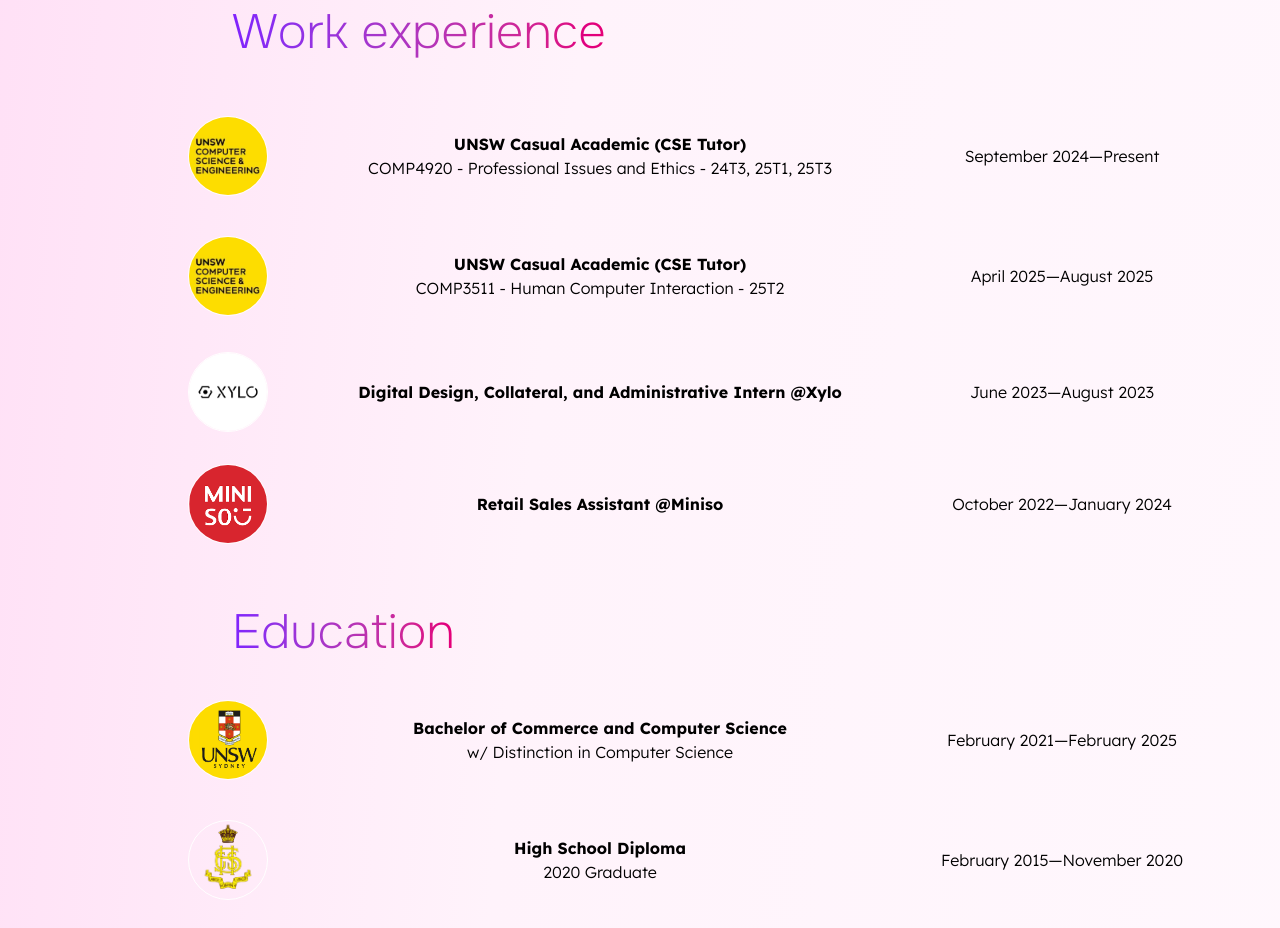
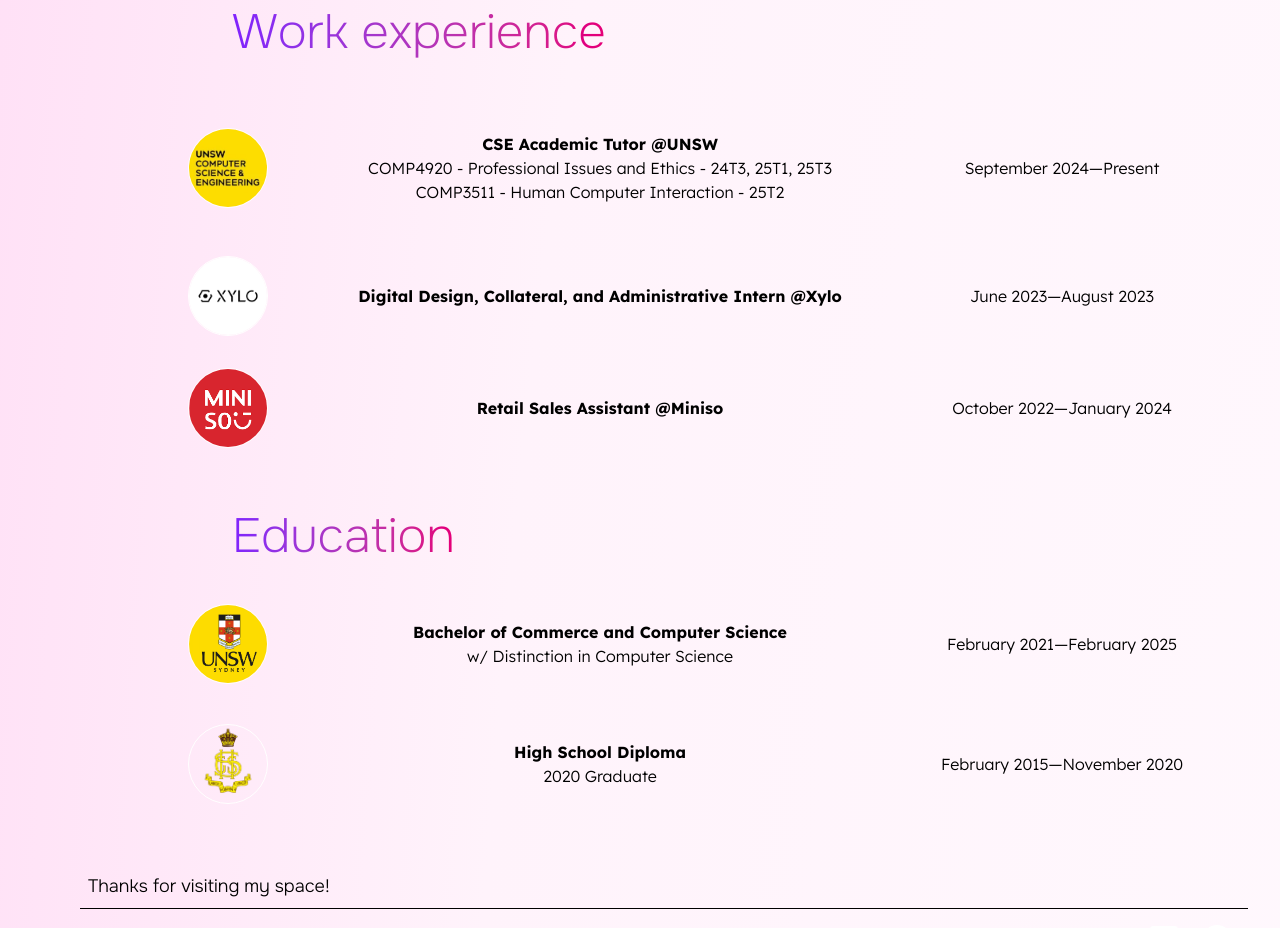
Before and after one commit to cathqine/web-portfolio, a React (Vite) app: page / in a window 1280 px wide. Shown: the part 3900-4828 px from the top of the page. Built offline with nearby package versions, Linux system fonts and the light colour scheme; what tailwindcss-motion would draw is missing.

Commit message:
added experience to work experience

```diff
--- a/src/components/experience/ExperienceCard.tsx
+++ b/src/components/experience/ExperienceCard.tsx
@@ -14,6 +14,7 @@ export default function ExperienceCard({ logo, caption, duration }: ExperienceCa
       <div className="w-70 md:w-140 p-5 rounded-2xl grid col-2 text-center h-fit bg-white/20 mb-8 items-center justify-center">
         <span title="role" className="font-bold">{caption.split('\n')[0]}</span>
         <span title="details" className="font-light">{caption.split('\n')[1]}</span>
+        <span title="details" className="font-light">{caption.split('\n')[2]}</span> {/* is this problematic? */}
       </div>
       <div className="w-70 font-light md:w-75 ml-8 p-5 rounded-2xl text-center h-fit bg-white/20 mb-8 items-center justify-center">
         {duration}
--- a/src/components/pages/Experiences.tsx
+++ b/src/components/pages/Experiences.tsx
@@ -23,8 +23,8 @@ export default function Experiences() {
       </div>
       {/* negative margin left negates the screen's padding left */}
       <div className="flex justify-center items-center flex-col sm:-ml-20 -ml-8 lexend mb-8">
-        <ExperienceCard logo={cse} alt={'logo of UNSW CSE'} caption={'UNSW Casual Academic (CSE Tutor)\n COMP4920 - Professional Issues and Ethics - 24T3, 25T1, 25T3'} duration={'September 2024—Present'} />
-        <ExperienceCard logo={cse} alt={'logo of UNSW CSE'} caption={'UNSW Casual Academic (CSE Tutor)\n COMP3511 - Human Computer Interaction - 25T2'} duration={'April 2025—August 2025'} />
+        <ExperienceCard logo={cse} alt={'logo of UNSW CSE'} caption={'CSE Academic Tutor @UNSW\n COMP4920 - Professional Issues and Ethics - 24T3, 25T1, 25T3\n COMP3511 - Human Computer Interaction - 25T2'} duration={'September 2024—Present'} />
+        {/* <ExperienceCard logo={cse} alt={'logo of UNSW CSE'} caption={'UNSW Casual Academic (CSE Tutor)\n COMP3511 - Human Computer Interaction - 25T2'} duration={'April 2025—August 2025'} /> */}
         <ExperienceCard logo={xylo} alt={'logo of Xylo Bio'} caption={'Digital Design, Collateral, and Administrative Intern @Xylo'} duration={'June 2023—August 2023'} />
         <ExperienceCard logo={miniso} alt={'logo of Miniso'} caption={'Retail Sales Assistant @Miniso'} duration={'October 2022—January 2024'} />
       </div>
```
